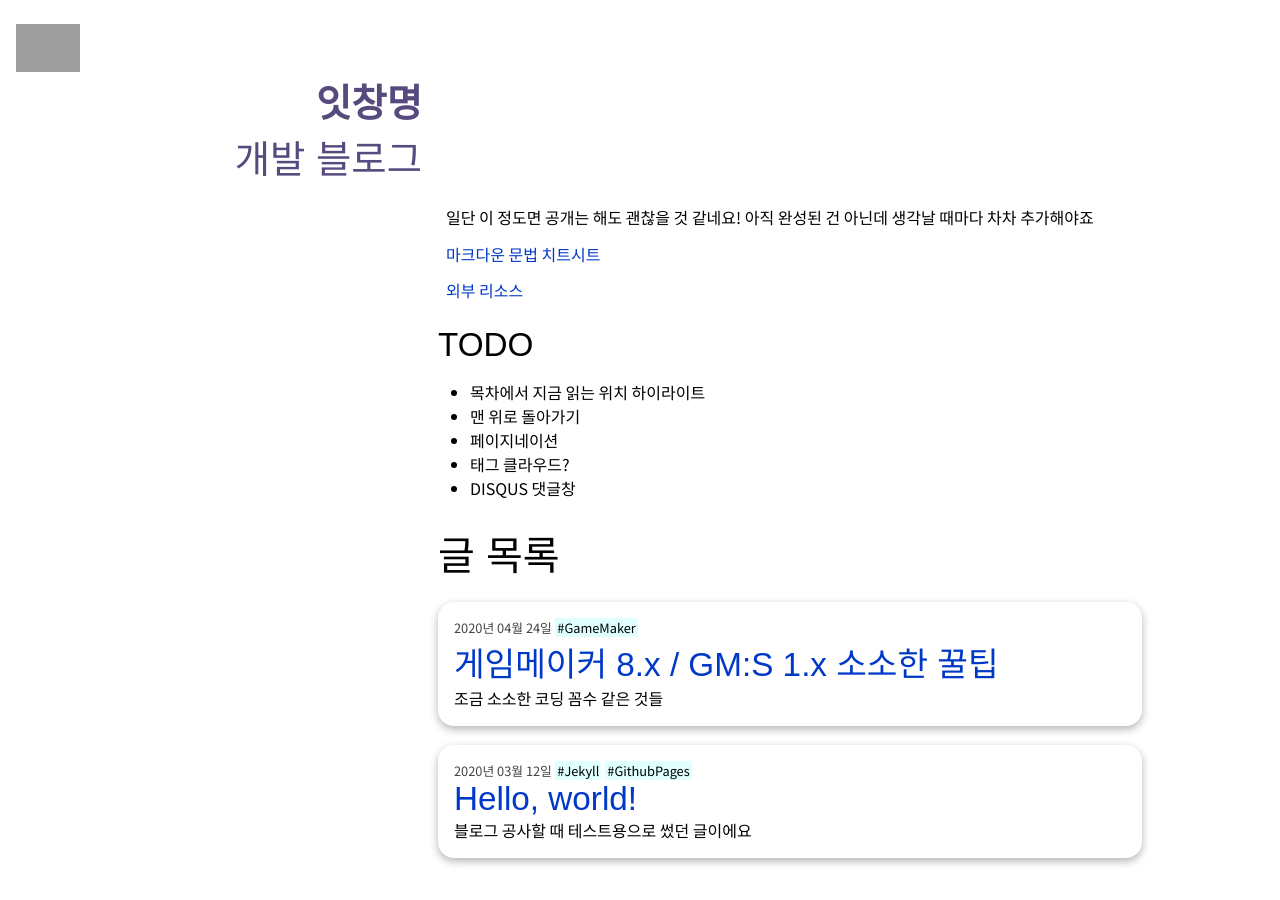
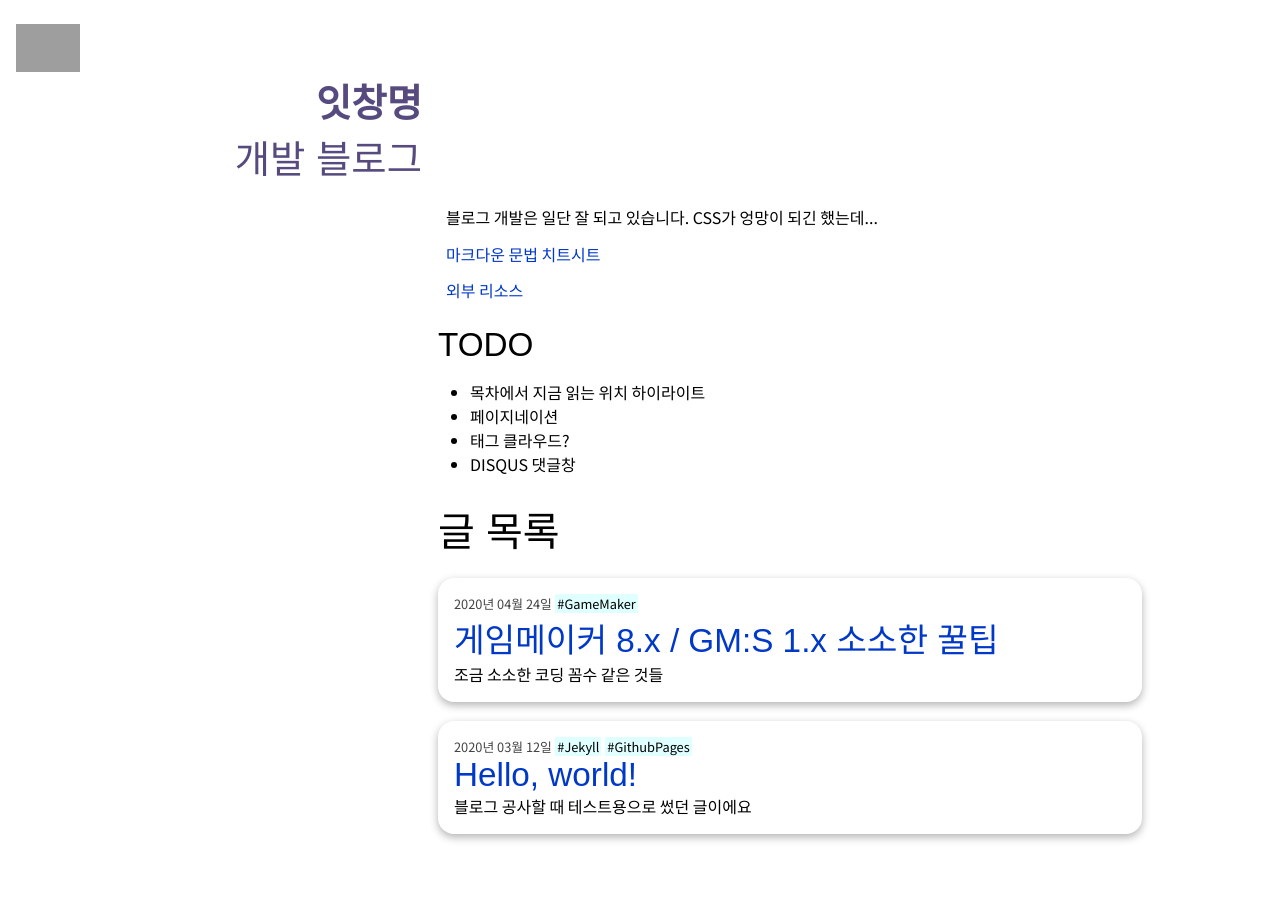
Before and after one commit to EatChangmyeong/EatChangmyeong.github.io, a Jekyll site: the page built from index.md, in a window 1280 px wide. Built offline with Jekyll 4.4.1, drawn with Linux system fonts in a browser that asks for light colours; some web fonts are replaced; grey boxes are pictures that could not be loaded.

Commit message:
This (especially the CSS part) is becoming overwhelming...

```diff
--- a/index.md
+++ b/index.md
@@ -2,7 +2,7 @@
 layout: front
 ---
 
-일단 이 정도면 공개는 해도 괜찮을 것 같네요! 아직 완성된 건 아닌데 생각날 때마다 차차 추가해야죠
+블로그 개발은 일단 잘 되고 있습니다. CSS가 엉망이 되긴 했는데...
 
 [마크다운 문법 치트시트](/syntax)
 
@@ -11,7 +11,6 @@ layout: front
 ## TODO
 
 * 목차에서 지금 읽는 위치 하이라이트
-* 맨 위로 돌아가기
 * 페이지네이션
 * 태그 클라우드?
 * DISQUS 댓글창
```
Also changed, not shown: README.md.
